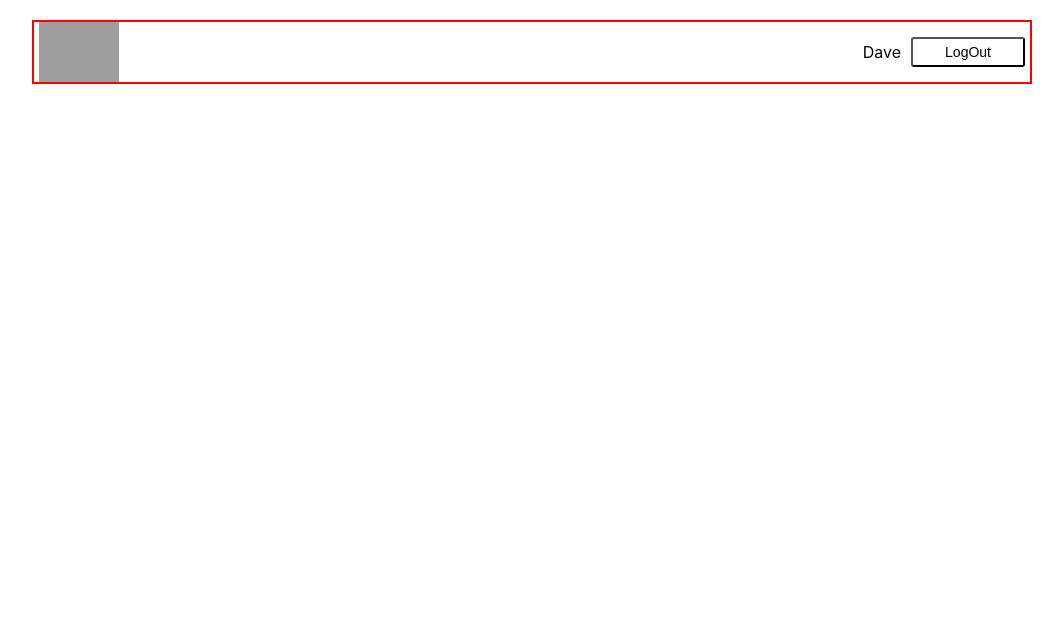
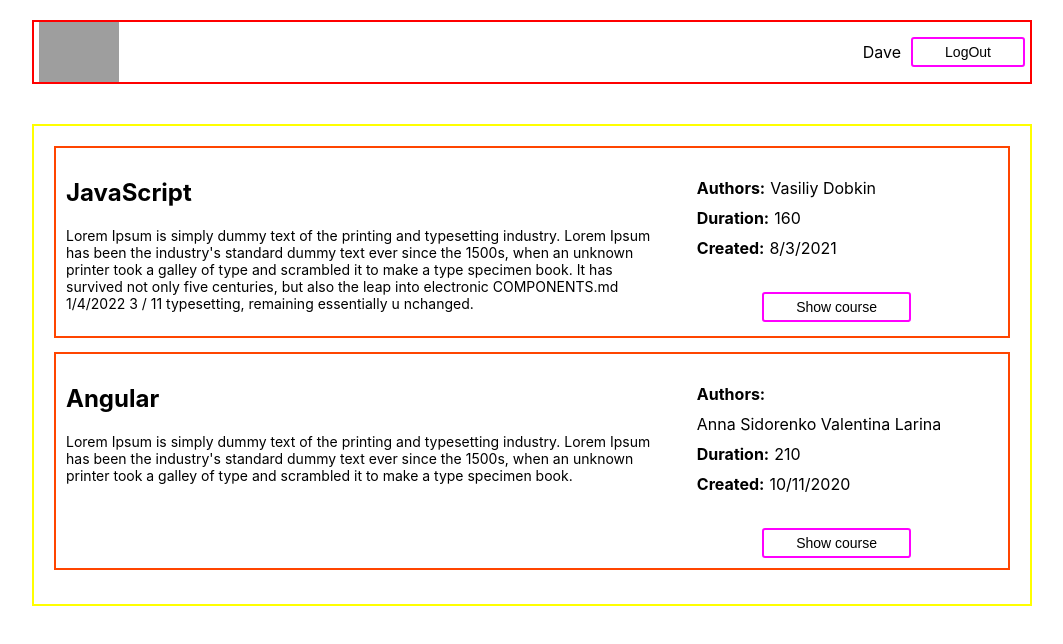
Before and after one commit to Ytrbnik/courses-app, a React (Create React App) app: page / in a window 1280 px wide. Shown: the top 644 px of the page, without its empty margins (108-1171 px from the left). Built offline with nearby package versions, Linux system fonts and the light colour scheme; grey boxes are pictures that could not be loaded.

Commit message:
CourseCard was created

```diff
--- a/src/App/App.tsx
+++ b/src/App/App.tsx
@@ -1,11 +1,14 @@
 import Header from '../components/Header/Header';
+import Courses from '../components/Courses/Courses';
 
 import './App.css';
+
 
 function App() {
 	return (
 		<div className='app'>
 			<Header />
+			<Courses />
 		</div>
 	);
 }
--- a/src/common/Button/Button.css
+++ b/src/common/Button/Button.css
@@ -1,6 +1,6 @@
 .button {
     background-color: #fff;
-    border-color: 1px solid rgb(255, 0, 255);
+    border: 2px solid rgb(255, 0, 255);
     border-radius: 3px;
     padding: 5px 32px;
     text-align: center;
--- /dev/null
+++ b/src/components/Courses/CourseCard/CourseCard.css
@@ -0,0 +1,40 @@
+.coursecard {
+    padding: 10px;
+    border: 2px solid orangered;
+    display: flex;
+    margin-bottom: 14px;
+}
+.leftside{
+    width: 65%;
+}
+.leftside p {
+    font-size: 14px;
+
+}
+.rightside {
+    margin-top: 20px;
+    margin-left: 25px;
+    width: 30%;
+    display: flex;
+    flex-direction: column;
+}
+.rightside p {
+    font-size: 16px;
+    margin-top: 0;
+    margin-bottom: 10px;
+    display: inline-block;
+    vertical-align: top;
+}
+.rightside h3 {
+    font-size: 16px;
+    margin-top: 0;
+    margin-bottom: 10px;
+    margin-right: 5px;
+    display: inline-block;
+    vertical-align: top;
+}
+.rightside div:last-child {
+    margin-top: 24px;
+    display: flex;
+    align-self: center;
+}
--- a/src/components/Courses/CourseCard/CourseCard.tsx
+++ b/src/components/Courses/CourseCard/CourseCard.tsx
@@ -0,0 +1,53 @@
+import Button from "../../../common/Button/Button";
+
+import './CourseCard.css'
+
+interface CourseCardProps {
+    id: string;
+    title: string;
+    description: string;
+    creationDate: string;
+    duration: number;
+    authorNames: string;
+}
+
+const CourseCard: React.FC<CourseCardProps> = ({
+    id,
+    title,
+    description,
+    creationDate,
+    duration,
+    authorNames,
+}) => {
+    const handleClick = () => {
+        console.log('Click');
+    };
+
+    return (
+        <li className="coursecard" key={id}>
+            <div className="leftside">
+                <h2>{title}</h2>
+                <p>{description}</p>
+            </div>
+            <div className="rightside">
+                <div>
+                    <h3>Authors:</h3>
+                    <p>{authorNames}</p>
+                </div>
+                <div>
+                    <h3>Duration:</h3>
+                    <p>{duration}</p>
+                </div>
+                <div>
+                    <h3>Created:</h3>
+                    <p>{creationDate}</p>
+                </div>
+                <div>
+                    <Button buttonText="Show course" onClick={handleClick} />
+                </div>
+            </div>
+        </li>
+    );
+};
+
+export default CourseCard;
--- /dev/null
+++ b/src/components/Courses/Courses.css
@@ -0,0 +1,4 @@
+.courses {
+    border: 2px solid yellow;
+    padding: 20px;
+}
--- a/src/components/Courses/Courses.tsx
+++ b/src/components/Courses/Courses.tsx
@@ -0,0 +1,77 @@
+import CourseCard from "./CourseCard/CourseCard";
+import './Courses.css'
+
+const Courses = () => {
+    const mockedCoursesList = [
+        {
+        id: 'de5aaa59-90f5-4dbc-b8a9-aaf205c551ba',
+        title: 'JavaScript',
+        description: `Lorem Ipsum is simply dummy text of the printing and
+       typesetting industry. Lorem Ipsum
+        has been the industry's standard dummy text ever since the
+       1500s, when an unknown
+        printer took a galley of type and scrambled it to make a type
+       specimen book. It has survived
+        not only five centuries, but also the leap into electronic
+       COMPONENTS.md 1/4/2022
+       3 / 11
+       typesetting, remaining essentially u
+        nchanged.`,
+        creationDate: '8/3/2021',
+        duration: 160,
+        authors: ['27cc3006-e93a-4748-8ca8-73d06aa93b6d', 'f762978b-61eb-4096-812bebde22838167'],
+        },
+        {
+        id: 'b5630fdd-7bf7-4d39-b75a-2b5906fd0916',
+        title: 'Angular',
+        description: `Lorem Ipsum is simply dummy text of the printing and
+       typesetting industry. Lorem Ipsum
+        has been the industry's standard dummy text ever since the
+       1500s, when an unknown
+        printer took a galley of type and scrambled it to make a type
+       specimen book.`,
+        creationDate: '10/11/2020',
+        duration: 210,
+        authors: ['df32994e-b23d-497c-9e4d-84e4dc02882f', '095a1817-d45b-4ed7-9cf7-b2417bcbf748'],
+        },
+        ]
+
+    const mockedAuthorsList = [
+        {
+        id: '27cc3006-e93a-4748-8ca8-73d06aa93b6d',
+        name: 'Vasiliy Dobkin'
+        },
+        {
+        id: 'f762978b-61eb-4096-812b-ebde22838167',
+        name: 'Nicolas Kim'
+        },
+        {
+        id: 'df32994e-b23d-497c-9e4d-84e4dc02882f',
+        name: 'Anna Sidorenko'
+        },
+        {
+        id: '095a1817-d45b-4ed7-9cf7-b2417bcbf748',
+        name: 'Valentina Larina'
+        },
+       ]
+
+       const elements = mockedCoursesList.map(item => {
+        const {...itemProps} = item;
+        const authorNames = item.authors.map(authorId => {
+          const author = mockedAuthorsList.find(author => author.id === authorId);
+          return author ? author.name + ' ' : ' ';
+        });
+        itemProps.authorNames = authorNames;
+        return <CourseCard {...itemProps} />;
+      });
+
+    return(
+        <ul className="courses">
+            {elements}
+
+        </ul>
+
+    )
+}
+
+export default Courses;
--- a/src/components/Header/Header.css
+++ b/src/components/Header/Header.css
@@ -1,6 +1,6 @@
 .header {
     margin-top: 20px;
-    margin-bottom: 30px;
+    margin-bottom: 40px;
     padding-left: 5px;
     padding-right: 5px;
     height: 60px;
--- a/src/components/Header/Header.tsx
+++ b/src/components/Header/Header.tsx
@@ -1,5 +1,6 @@
 import Button from '../../common/Button/Button';
 import Logo from './components/Logo/Logo';
+
 import './Header.css';
 
 const Header = () => {
```
